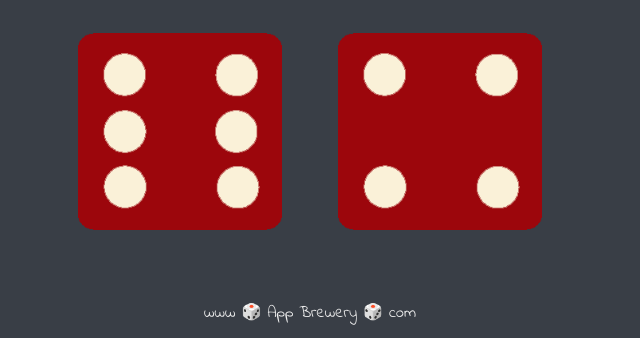
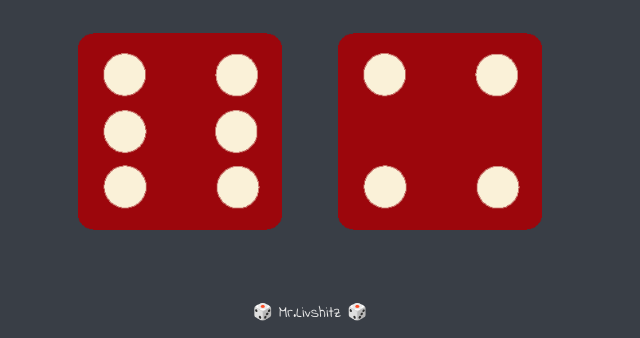
Before and after one commit to MrLivshitz/Dicee, a plain HTML site: page index.html in a window 1280 px wide. Shown: the part 462-800 px from the top of the page, without its empty margins (330-970 px from the left). Drawn offline with Linux system fonts and the light colour scheme.

Commit message:
first commit

```diff
--- a/index.html
+++ b/index.html
@@ -28,6 +28,6 @@
   </body>
 
   <footer>
-    www 🎲 App Brewery 🎲 com
+     🎲 Mr.Livshitz 🎲
   </footer>
 </html>
```
